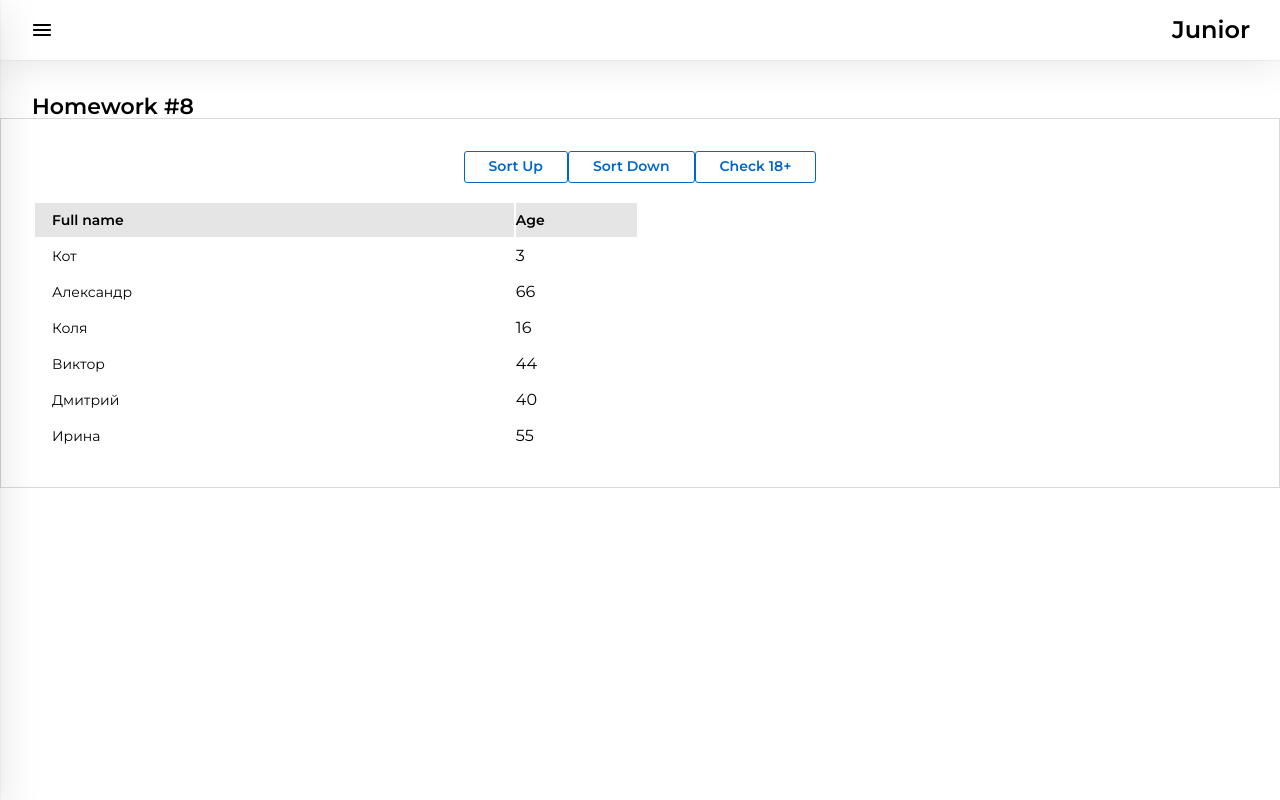
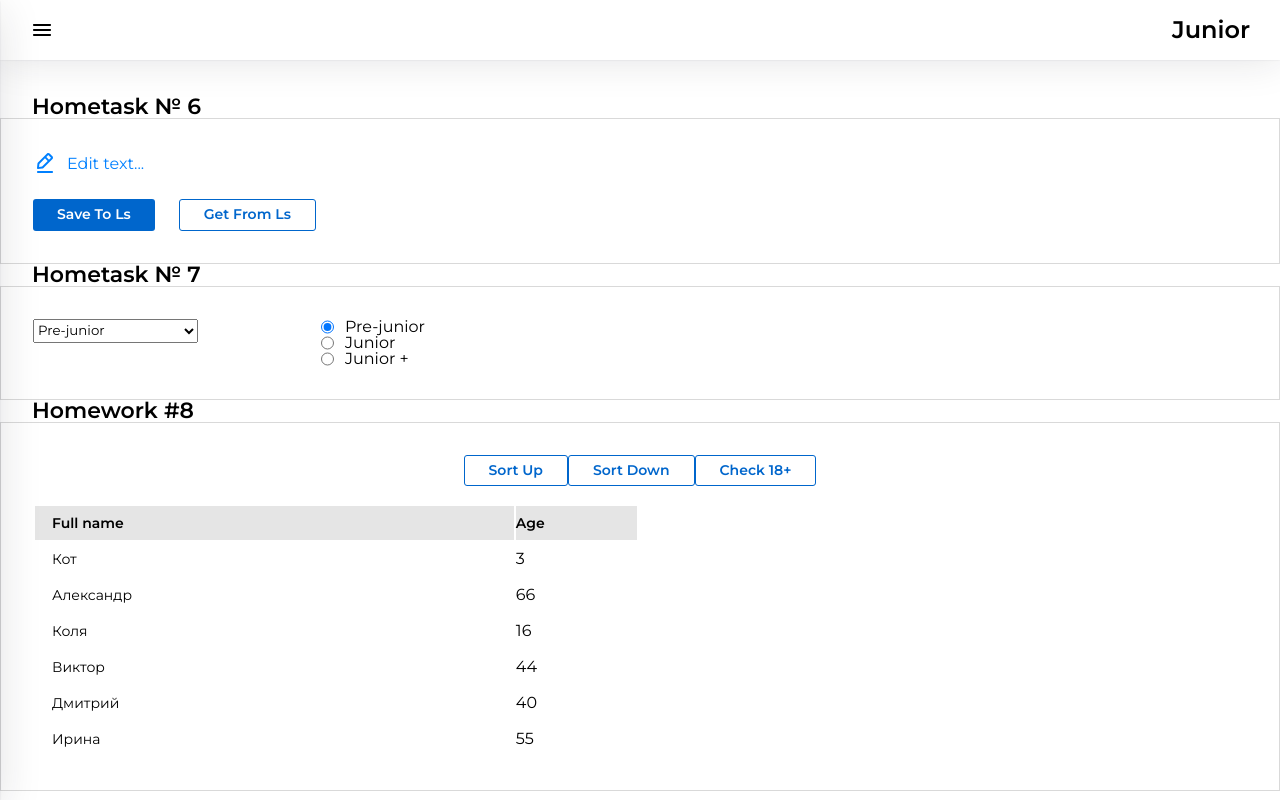
Before and after one commit to akach-dev/home-front-tuesday, a React (Create React App) app: page /#/junior in a window 1280 px wide. Built offline with nearby package versions, Linux system fonts and the light colour scheme.

Commit message:
lesson HW8 done

```diff
--- a/src/s2-homeworks/hw05/pages/Junior.tsx
+++ b/src/s2-homeworks/hw05/pages/Junior.tsx
@@ -9,8 +9,8 @@ import HW8 from '../../hw08/HW8'
 function Junior() {
   return (
      <div id={'hw5-page-junior'}>
-       {/*<HW6/>*/}
-       {/*<HW7/>*/}
+       <HW6/>
+       <HW7/>
        <HW8/>
        {/*<HW9/>*/}
      </div>
```
